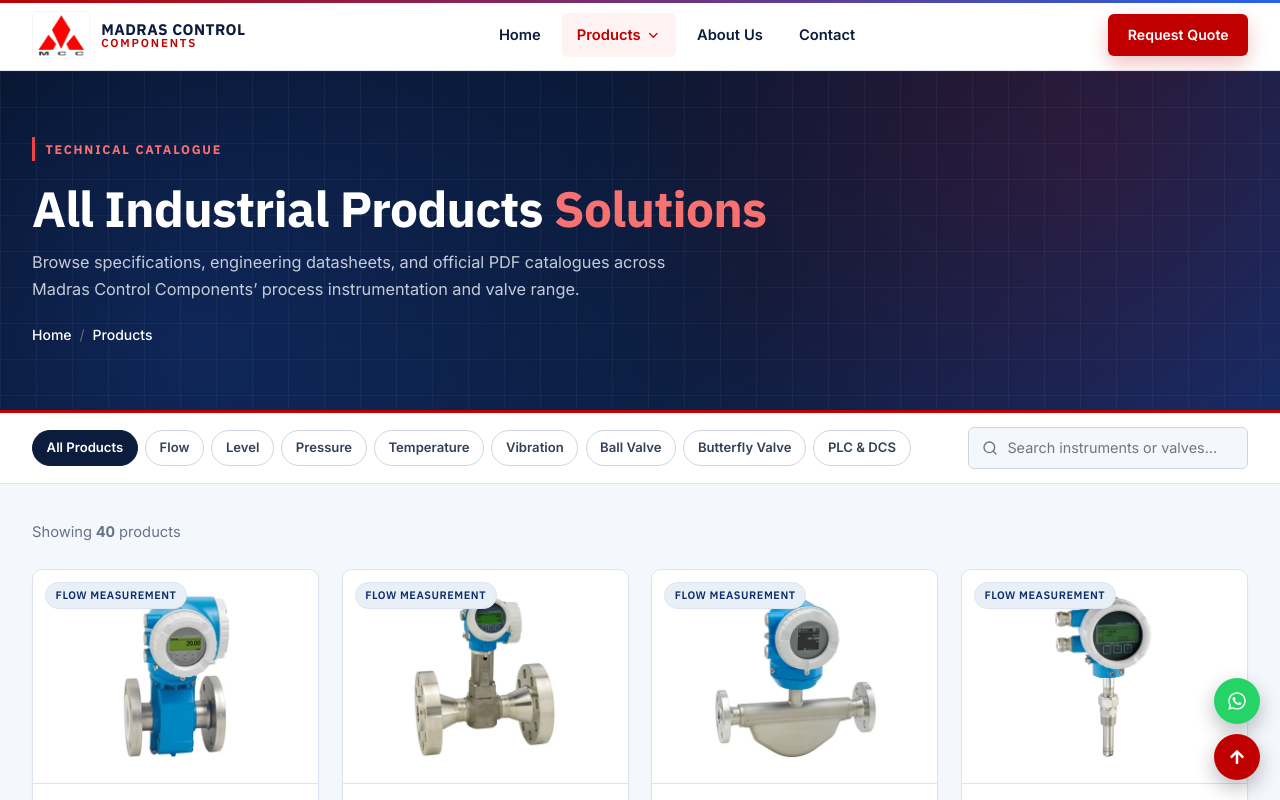
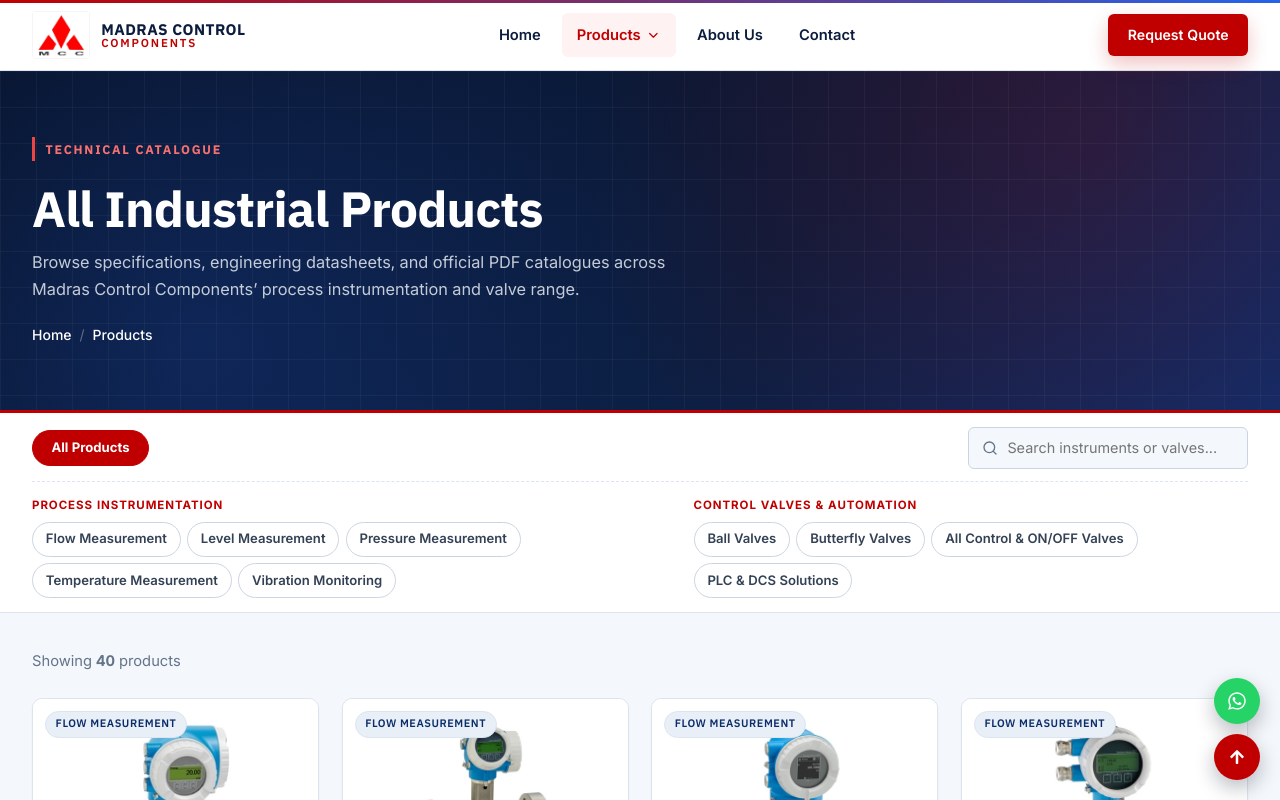
Before and after one commit to tapgit-web/MCC-WEBSITE, a React (Vite) app: page /products in a window 1280 px wide. Shown: the top 800 px of the page. Built offline with nearby package versions, Linux system fonts and the light colour scheme.

Commit message:
Group products page filters into Process Instrumentation and Control Valves & Automation

```diff
--- a/src/components/navbar/Navbar.js
+++ b/src/components/navbar/Navbar.js
@@ -241,7 +241,7 @@ const Navbar = () => {
                     >
                       All Products Catalogue
                     </Link>
-                    <span className="cira-mobile-subhead">Instrumentation</span>
+                    <span className="cira-mobile-subhead">Process Instrumentation</span>
                     {INSTRUMENTATION_CATEGORIES.map((item) => (
                       <Link
                         key={item.slug}
@@ -252,7 +252,7 @@ const Navbar = () => {
                         {item.label}
                       </Link>
                     ))}
-                    <span className="cira-mobile-subhead">Valves &amp; Automation</span>
+                    <span className="cira-mobile-subhead">Control Valves &amp; Automation</span>
                     {VALVE_AUTOMATION_CATEGORIES.map((item) => (
                       <Link
                         key={item.slug}
--- a/src/components/pages/ProductLists.css
+++ b/src/components/pages/ProductLists.css
@@ -11,53 +11,109 @@
   position: sticky;
   inset-block-start: 70px;
   z-index: 900;
-  background: rgba(255, 255, 255, 0.96);
+  background: rgba(255, 255, 255, 0.98);
   backdrop-filter: blur(10px);
   border-bottom: 1px solid var(--cira-border);
   padding-block: 0.9rem;
 }
 
-.cira-toolbar-row {
+.cira-toolbar-top {
   display: flex;
   flex-direction: column;
-  gap: 0.85rem;
+  gap: 0.75rem;
+  margin-bottom: 0.85rem;
+  padding-bottom: 0.75rem;
+  border-bottom: 1px dashed var(--cira-border);
 }
 
-@media (min-width: 992px) {
-  .cira-toolbar-row {
+@media (min-width: 768px) {
+  .cira-toolbar-top {
     flex-direction: row;
     align-items: center;
     justify-content: space-between;
   }
 }
 
-.cira-pill-scroll {
+.cira-toolbar-primary {
   display: flex;
-  flex-wrap: wrap;
+  align-items: center;
+  gap: 0.5rem;
+}
+
+.cira-toolbar-groups {
+  display: flex;
+  flex-direction: column;
+  gap: 0.85rem;
+}
+
+@media (min-width: 1080px) {
+  .cira-toolbar-groups {
+    display: grid;
+    grid-template-columns: 1.15fr 1fr;
+    gap: 1.5rem;
+  }
+}
+
+.cira-filter-group {
+  display: flex;
+  flex-direction: column;
   gap: 0.45rem;
 }
 
+.cira-filter-group__label {
+  font-size: 0.72rem;
+  font-weight: 700;
+  text-transform: uppercase;
+  letter-spacing: 0.08em;
+  color: var(--cira-red-600);
+}
+
+.cira-filter-group__pills {
+  display: flex;
+  flex-wrap: wrap;
+  gap: 0.4rem;
+}
+
 .cira-filter-pill {
-  min-height: 36px;
-  padding: 0.38rem 0.85rem;
+  min-height: 34px;
+  padding: 0.35rem 0.8rem;
   border-radius: 999px;
   border: 1px solid var(--cira-border-strong);
   background: #ffffff;
   color: var(--cira-text-secondary);
   font-size: 0.82rem;
   font-weight: 600;
+  text-decoration: none;
+  display: inline-flex;
+  align-items: center;
+  justify-content: center;
+  white-space: nowrap;
   cursor: pointer;
-  transition: background-color 0.15s ease, color 0.15s ease, border-color 0.15s ease;
+  transition: all 0.15s ease;
 }
 
 .cira-filter-pill:hover {
   border-color: var(--cira-navy-800);
   color: var(--cira-navy-800);
+  background: var(--cira-surface-muted);
 }
 
 .cira-filter-pill.is-active {
   background: var(--cira-navy-900);
   border-color: var(--cira-navy-900);
+  color: #ffffff;
+}
+
+.cira-filter-pill--all {
+  min-height: 36px;
+  padding: 0.4rem 1.15rem;
+  font-weight: 700;
+  border-width: 1.5px;
+}
+
+.cira-filter-pill--all.is-active {
+  background: var(--cira-red-600);
+  border-color: var(--cira-red-600);
   color: #ffffff;
 }
 
--- a/src/components/pages/ProductLists.js
+++ b/src/components/pages/ProductLists.js
@@ -8,17 +8,32 @@ import AnimatedSection from "../animation/AnimatedSection";
 import { StaggerGrid, StaggerItem } from "../animation/MotionPrimitives";
 import plcImg from "../images/product/plc_dcs_real.jpg";
 
-const FILTER_PILLS = [
-  { label: "All Products", slug: "" },
-  { label: "Flow", slug: "flow measurement" },
-  { label: "Level", slug: "level measurement" },
-  { label: "Pressure", slug: "pressure measurement" },
-  { label: "Temperature", slug: "temperature measurement" },
-  { label: "Vibration", slug: "vibration monitoring" },
-  { label: "Ball Valve", slug: "ball valve" },
-  { label: "Butterfly Valve", slug: "butterfly valve" },
-  { label: "PLC & DCS", slug: "plc & dcs solutions" },
+const INSTRUMENTATION_CATEGORIES = [
+  { label: "Flow Measurement", slug: "flow measurement" },
+  { label: "Level Measurement", slug: "level measurement" },
+  { label: "Pressure Measurement", slug: "pressure measurement" },
+  { label: "Temperature Measurement", slug: "temperature measurement" },
+  { label: "Vibration Monitoring", slug: "vibration monitoring" },
 ];
+
+const VALVE_AUTOMATION_CATEGORIES = [
+  { label: "Ball Valves", slug: "ball valve" },
+  { label: "Butterfly Valves", slug: "butterfly valve" },
+  { label: "All Control & ON/OFF Valves", slug: "valve" },
+  { label: "PLC & DCS Solutions", slug: "plc & dcs solutions" },
+];
+
+const CATEGORY_META = {
+  "flow measurement": { title: "Flow Measurement", group: "Process Instrumentation" },
+  "level measurement": { title: "Level Measurement", group: "Process Instrumentation" },
+  "pressure measurement": { title: "Pressure Measurement", group: "Process Instrumentation" },
+  "temperature measurement": { title: "Temperature Measurement", group: "Process Instrumentation" },
+  "vibration monitoring": { title: "Vibration Monitoring", group: "Process Instrumentation" },
+  "ball valve": { title: "Ball Valves", group: "Control Valves & Automation" },
+  "butterfly valve": { title: "Butterfly Valves", group: "Control Valves & Automation" },
+  "valve": { title: "All Control & ON/OFF Valves", group: "Control Valves & Automation" },
+  "plc & dcs solutions": { title: "PLC & DCS Solutions", group: "Control Valves & Automation" },
+};
 
 function ProductLists() {
   const { category } = useParams();
@@ -35,11 +50,25 @@ function ProductLists() {
     return products.filter((p) => {
       const productType = (p.type || "").trim().toLowerCase();
       const productTypeName = (p.typeName || "").trim().toLowerCase();
-      const matchesCat =
-        !selectedCategory ||
-        selectedCategory === "all" ||
-        productType === selectedCategory ||
-        productTypeName === selectedCategory;
+
+      let matchesCat = false;
+      if (!selectedCategory || selectedCategory === "all") {
+        matchesCat = true;
+      } else if (selectedCategory === "valve") {
+        matchesCat = productType === "valve";
+      } else if (selectedCategory === "ball valve") {
+        matchesCat =
+          productTypeName === "ball valve" ||
+          (productType === "valve" && (p.name || "").toLowerCase().includes("ball"));
+      } else if (selectedCategory === "butterfly valve") {
+        matchesCat =
+          productTypeName === "butterfly valve" ||
+          (productType === "valve" && (p.name || "").toLowerCase().includes("butterfly"));
+      } else {
+        matchesCat =
+          productType === selectedCategory ||
+          productTypeName === selectedCategory;
+      }
 
       if (!matchesCat) return false;
       if (!query) return true;
@@ -52,9 +81,11 @@ function ProductLists() {
     });
   }, [selectedCategory, searchQuery]);
 
-  const displayTitle = selectedCategory
-    ? selectedCategory.replace(/\b\w/g, (c) => c.toUpperCase())
-    : "All Industrial Products";
+  const displayTitle =
+    CATEGORY_META[selectedCategory]?.title ||
+    (selectedCategory ? selectedCategory.replace(/\b\w/g, (c) => c.toUpperCase()) : "All Industrial Products");
+
+  const categoryGroup = CATEGORY_META[selectedCategory]?.group;
 
   const handleOpenPdf = (item) => {
     setSelectedPdfProduct(item);
@@ -71,9 +102,11 @@ function ProductLists() {
       {/* Page Hero */}
       <section className="cira-page-hero">
         <div className="cira-container cira-page-hero__inner">
-          <span className="cira-eyebrow cira-eyebrow--dark">Technical Catalogue</span>
+          <span className="cira-eyebrow cira-eyebrow--dark">
+            {categoryGroup ? categoryGroup : "Technical Catalogue"}
+          </span>
           <h1 className="cira-page-hero__title">
-            {displayTitle} <span>Solutions</span>
+            {displayTitle}
           </h1>
           <p className="cira-page-hero__desc">
             Browse specifications, engineering datasheets, and official PDF catalogues across Madras Control Components’ process instrumentation and valve range.
@@ -85,36 +118,25 @@ function ProductLists() {
             {selectedCategory && (
               <>
                 <span className="cira-breadcrumb__sep" aria-hidden="true">/</span>
-                <span aria-current="page" className="text-capitalize">{selectedCategory}</span>
+                <span aria-current="page">{displayTitle}</span>
               </>
             )}
           </nav>
         </div>
       </section>
 
-      {/* Category Filter Pills & Search */}
+      {/* Category Filter Navigation & Search */}
       <div className="cira-catalog-toolbar">
         <div className="cira-container">
-          <div className="cira-toolbar-row">
-            <div className="cira-pill-scroll" role="navigation" aria-label="Product category filters">
-              {FILTER_PILLS.map((pill) => {
-                const isActive =
-                  (!selectedCategory && pill.slug === "") ||
-                  selectedCategory === pill.slug;
-                return (
-                  <button
-                    key={pill.label}
-                    type="button"
-                    className={`cira-filter-pill ${isActive ? "is-active" : ""}`}
-                    aria-pressed={isActive}
-                    onClick={() =>
-                      navigate(pill.slug ? `/products/${encodeURIComponent(pill.slug)}` : "/products")
-                    }
-                  >
-                    {pill.label}
-                  </button>
-                );
-              })}
+          <div className="cira-toolbar-top">
+            <div className="cira-toolbar-primary">
+              <Link
+                to="/products"
+                className={`cira-filter-pill cira-filter-pill--all ${!selectedCategory ? "is-active" : ""}`}
+                aria-pressed={!selectedCategory}
+              >
+                All Products
+              </Link>
             </div>
 
             {!isPlcDcs && (
@@ -133,6 +155,48 @@ function ProductLists() {
                 />
               </search>
             )}
+          </div>
+
+          <div className="cira-toolbar-groups" role="navigation" aria-label="Product categories">
+            {/* Process Instrumentation */}
+            <div className="cira-filter-group">
+              <span className="cira-filter-group__label">Process Instrumentation</span>
+              <div className="cira-filter-group__pills">
+                {INSTRUMENTATION_CATEGORIES.map((item) => {
+                  const isActive = selectedCategory === item.slug;
+                  return (
+                    <Link
+                      key={item.slug}
+                      to={`/products/${encodeURIComponent(item.slug)}`}
+                      className={`cira-filter-pill ${isActive ? "is-active" : ""}`}
+                      aria-pressed={isActive}
+                    >
+                      {item.label}
+                    </Link>
+                  );
+                })}
+              </div>
+            </div>
+
+            {/* Control Valves & Automation */}
+            <div className="cira-filter-group">
+              <span className="cira-filter-group__label">Control Valves &amp; Automation</span>
+              <div className="cira-filter-group__pills">
+                {VALVE_AUTOMATION_CATEGORIES.map((item) => {
+                  const isActive = selectedCategory === item.slug;
+                  return (
+                    <Link
+                      key={item.slug}
+                      to={`/products/${encodeURIComponent(item.slug)}`}
+                      className={`cira-filter-pill ${isActive ? "is-active" : ""}`}
+                      aria-pressed={isActive}
+                    >
+                      {item.label}
+                    </Link>
+                  );
+                })}
+              </div>
+            </div>
           </div>
         </div>
       </div>
```
Also changed, not shown: 1 other file (tests, documents, lock files or other folders).
